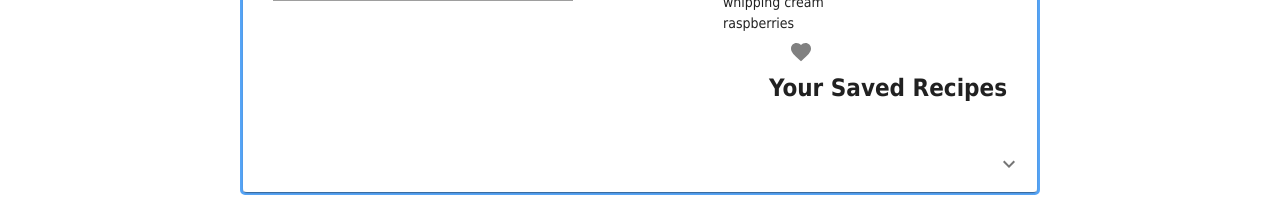
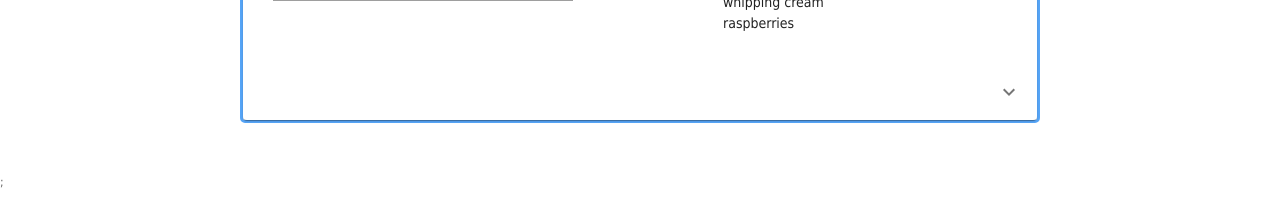
Before and after one commit to aidenfairman/BUCS411A5, a React (Create React App) app in the folder react-cs411/: page / in a window 1280 px wide. Shown: the part 1178-1375 px from the top of the page. Built offline with nearby package versions, Linux system fonts and the light colour scheme; grey boxes are pictures that could not be loaded.

Commit message:
pass username and recipe title for the savedRecipes api call

```diff
--- a/react-cs411/src/Components/FavButton.js
+++ b/react-cs411/src/Components/FavButton.js
@@ -16,6 +16,7 @@ function FavButton(username, recipeId) {
         recipeId: recipe
       }
     }).then(response => {
+      console.log(response.data)
       return response.data
     }).catch((error) => {
       console.log(error)
--- a/react-cs411/src/Components/Result.js
+++ b/react-cs411/src/Components/Result.js
@@ -1088,8 +1088,8 @@ export default class Result extends React.Component {
                   </div>
                   <div className="like-button">
                     {/*make heart go red when the button is pressed to represent that it has been clicked */}
-                    <FavButton username={username} recipeId={item.id} />
-                    <FavRecipes username={username} recipeId={item.id}/>
+                    <FavButton username={username} recipeId={item.title} />
+                    {/* <FavRecipes username={username} recipeId={item.title}/> */}
                   </div>
                 </div>
                 <CardActions disableSpacing>
```
